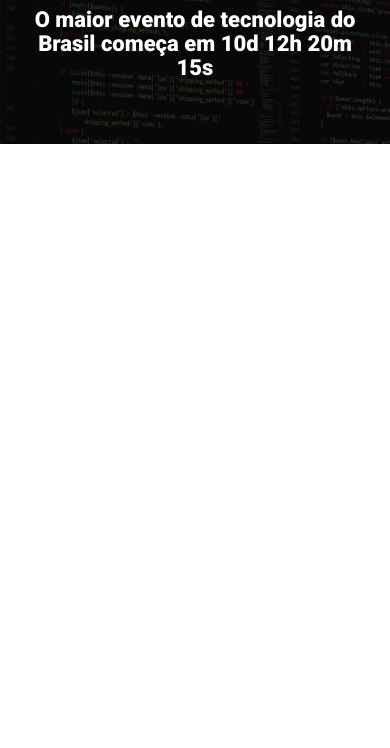
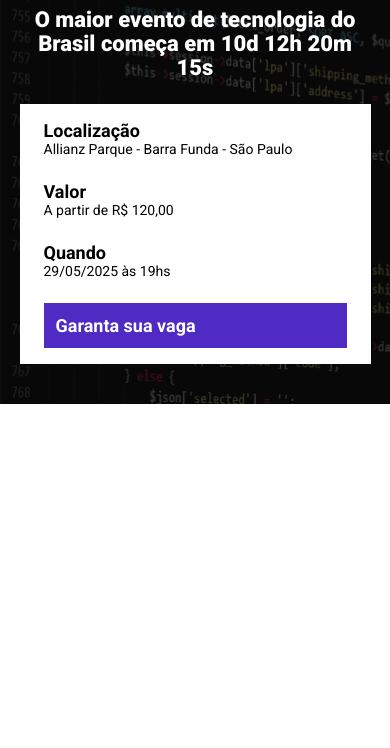
Before and after one commit to Danpalmeira92/ebac_tech_talks-daniel_palmeira, a website built with Parcel: page src/index.html in a window 390 px wide. Shown: the part 96-844 px from the top of the page. Built offline with nearby package versions, Linux system fonts and the light colour scheme.

Commit message:
Criando a barra de informações e o botão CTA

```diff
--- a/src/index.html
+++ b/src/index.html
@@ -17,6 +17,25 @@
             <p class="hero__text">
                 O maior evento de tecnologia do Brasil começa em 10d 12h 20m 15s
             </p>
+            <div class="infos-bar">
+                <ul class="infos-bar__infos">
+                    <li class="infos-bar__infos__item">
+                        <b>Localização</b>
+                        Allianz Parque - Barra Funda - São Paulo
+                    </li>
+                    <li class="infos-bar__infos__item">
+                        <b>Valor</b>
+                        A partir de R$ 120,00
+                    </li>
+                    <li class="infos-bar__infos__item">
+                        <b>Quando</b>
+                        29/05/2025 às 19hs
+                    </li>
+                </ul>
+                <a href="#" class="button button--primary">
+                    Garanta sua vaga
+                </a>
+            </div>
         </div>
     </header>
 
--- a/src/scripts/main.js
+++ b/src/scripts/main.js
@@ -0,0 +1 @@
+console.log("Olá Mundo")
--- /dev/null
+++ b/src/styles/components/_buttons.scss
@@ -0,0 +1,23 @@
+.button {
+    padding: 12px;
+    font-size: 18px;
+    font-weight: bold;
+    text-decoration: none;
+    text-align: center;
+    white-space: nowrap;
+
+    &--primary {
+        color: #fff;
+        background-color: #4F2AC3;
+    }
+
+    @media (max-width: 640px) {
+        display: block;
+        width: 100%;
+    }
+
+    @media (max-width: 1024px) {
+        display: flex;
+        align-items: center;
+    }
+}
--- /dev/null
+++ b/src/styles/components/_infos_bar.scss
@@ -0,0 +1,40 @@
+.infos-bar {
+    padding: 16px 24px;
+    background-color: #fff;
+    display: flex;
+    justify-content: space-between;
+
+    &__infos {
+        display: flex;
+        gap: 40px;
+
+        &__item {
+            font-size: 14px;
+            color: #000;
+
+            b {
+                color: #000;
+                font-size: 18px;
+                display: block;
+            }
+        }
+    }
+
+    @media (max-width: 640px) {
+        display: block;
+
+        &__infos {
+            display: block;
+
+            &__item {
+                margin-bottom: 24px;
+            }
+        }
+    }
+
+    @media (max-width: 1024px) {
+        &__infos {
+            gap: 16px;
+        }
+    }
+}
--- a/src/styles/main.scss
+++ b/src/styles/main.scss
@@ -1,4 +1,6 @@
-@use'hero';
+@use 'hero';
+@use 'components/infos_bar';
+@use 'components/buttons';
 
 * {
     margin: 0;
@@ -6,6 +8,7 @@
     box-sizing: border-box;
     font-family: Roboto, sans-serif;
     color: #fff;
+    list-style: none;
 }
 
 .container {
```
Also changed, not shown: 1 other file.
